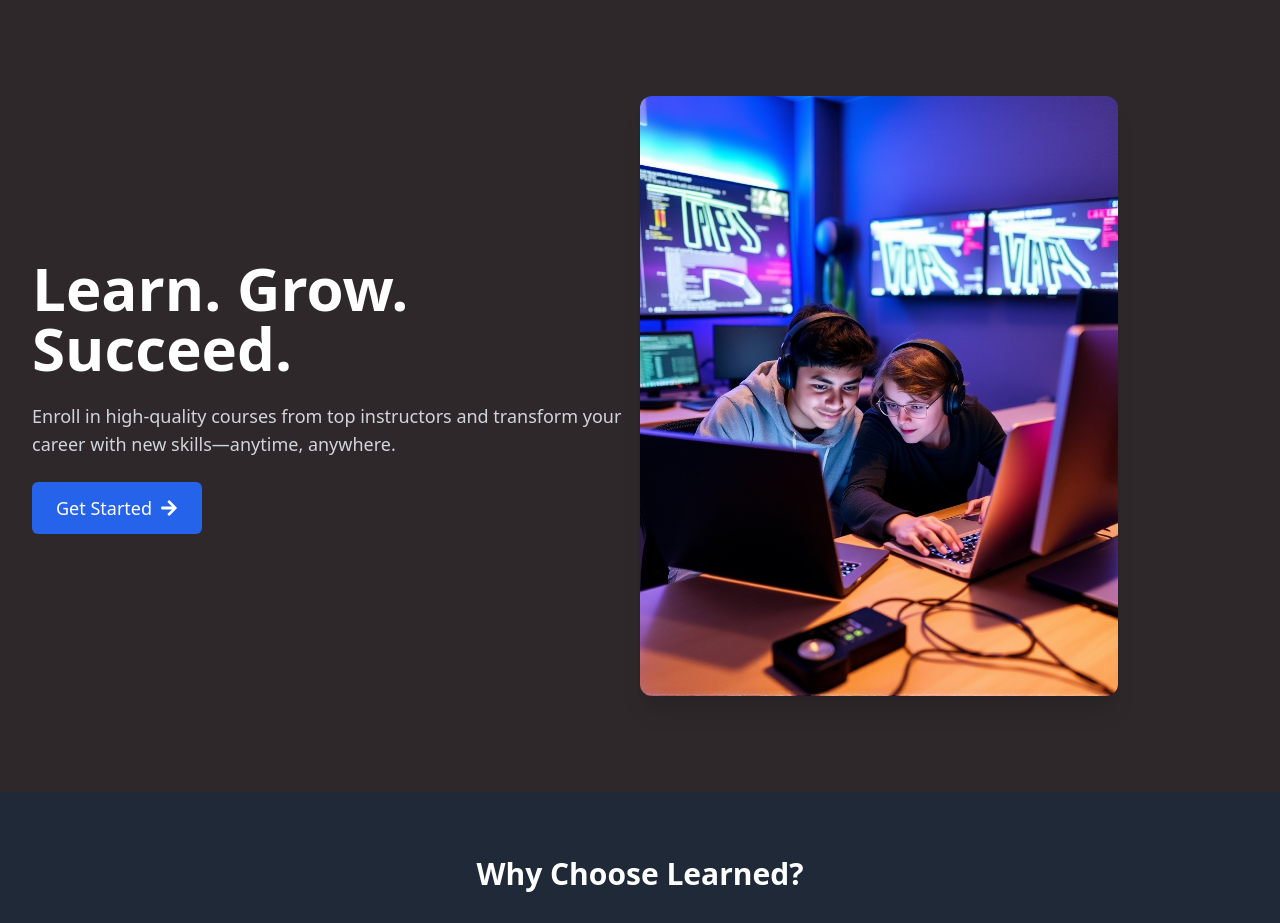
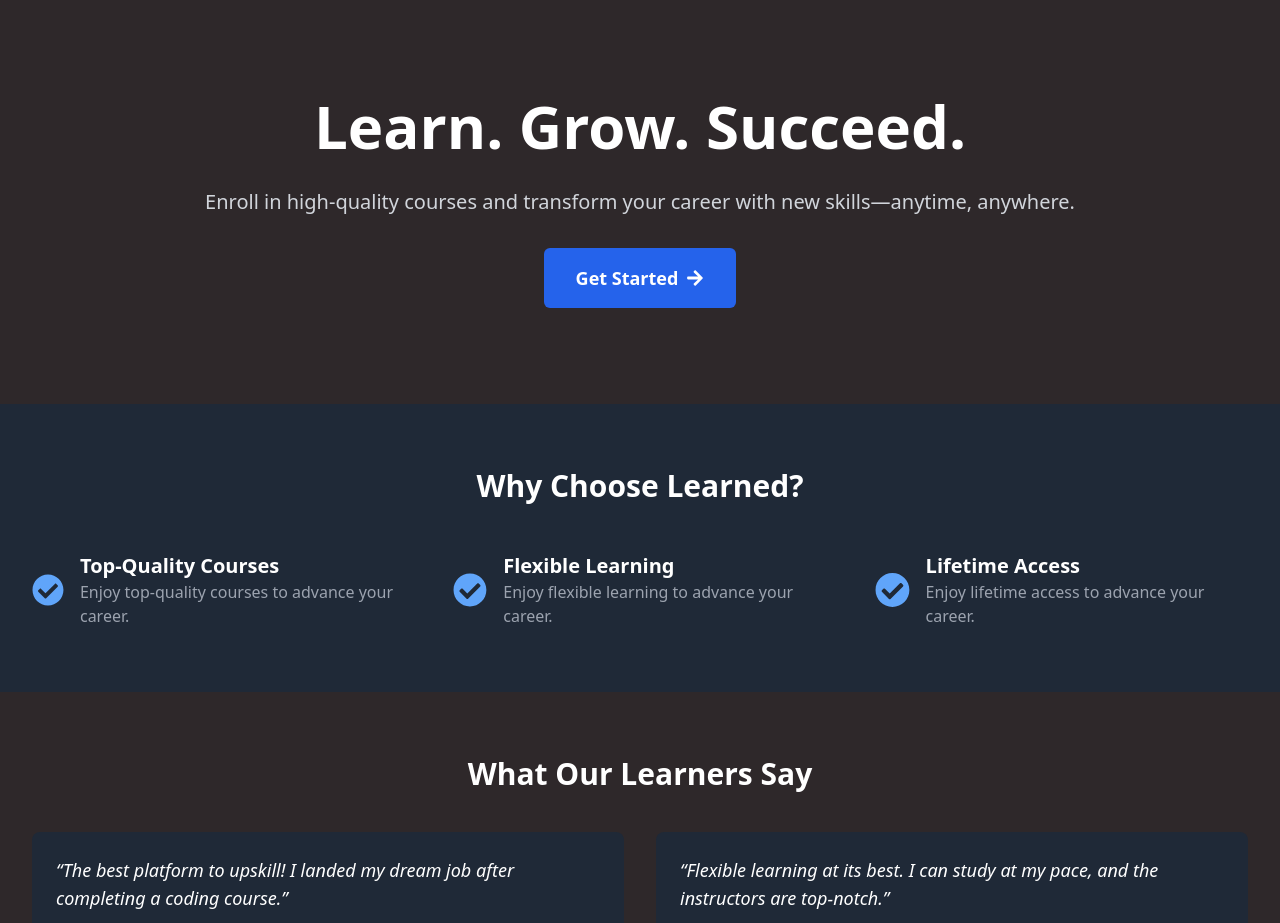
Before and after one commit to Oyedelehabeeb/learned, a React (Vite) app: page /landing-page in a window 1280 px wide. Shown: the top 923 px of the page. Built offline with nearby package versions, Linux system fonts and the light colour scheme.

Commit message:
update landing page

```diff
--- a/src/Features/Authentication/Landing.jsx
+++ b/src/Features/Authentication/Landing.jsx
@@ -1,4 +1,3 @@
-/* eslint-disable react/no-unescaped-entities */
 import { motion } from "framer-motion"; // Animation library
 import { FaArrowRight, FaCheckCircle } from "react-icons/fa";
 import { Link } from "react-router-dom";
@@ -7,48 +6,38 @@ function LandingPage() {
   return (
     <div className="bg-darkGray min-h-screen text-white">
       {/* Hero Section */}
-      <section className="flex flex-col-reverse md:flex-row items-center px-8 py-16 md:py-24">
-        <motion.div
-          initial={{ opacity: 0, x: -100 }}
-          animate={{ opacity: 1, x: 0 }}
+      <section className="flex flex-col items-center justify-center text-center px-8 py-24 space-y-8">
+        <motion.h1
+          initial={{ opacity: 0, y: -50 }}
+          animate={{ opacity: 1, y: 0 }}
           transition={{ duration: 1 }}
-          className="text-center md:text-left md:w-1/2 space-y-6"
+          className="text-5xl md:text-6xl font-extrabold"
         >
-          <h1 className="text-4xl md:text-6xl font-extrabold">
           Learn. Grow. Succeed.
-          </h1>
-          <p className="text-lg text-gray-300">
-            Enroll in high-quality courses from top instructors and transform
-            your career with new skills—anytime, anywhere.
-          </p>
+        </motion.h1>
+        <motion.p
+          initial={{ opacity: 0, y: 50 }}
+          animate={{ opacity: 1, y: 0 }}
+          transition={{ duration: 1.2 }}
+          className="text-lg md:text-xl text-gray-300"
+        >
+          Enroll in high-quality courses and transform your career with new
+          skills—anytime, anywhere.
+        </motion.p>
         <Link
           to="/login"
-            className="inline-flex items-center px-6 py-3 mt-4 bg-blue-600 rounded-md text-lg hover:bg-blue-700 transition"
+          className="inline-flex items-center px-8 py-4 bg-blue-600 rounded-md text-lg font-semibold hover:bg-blue-700 transition"
         >
           Get Started <FaArrowRight className="ml-2" />
         </Link>
-        </motion.div>
-
-        <motion.div
-          initial={{ opacity: 0, y: 100 }}
-          animate={{ opacity: 1, y: 0 }}
-          transition={{ duration: 1.2 }}
-          className="md:w-1/2"
-        >
-          <img
-            src="landing-page-images.png"
-            alt="Learning platform"
-            className="rounded-xl shadow-xl h-[600px]"
-          />
-        </motion.div>
       </section>
 
       {/* Features Section */}
       <section className="px-8 py-16 bg-gray-800">
-        <h2 className="text-3xl font-bold text-center mb-10">
+        <h2 className="text-3xl font-bold text-center mb-12">
           Why Choose Learned?
         </h2>
-        <div className="grid grid-cols-1 md:grid-cols-3 gap-10">
+        <div className="grid grid-cols-1 md:grid-cols-3 gap-12">
           {["Top-Quality Courses", "Flexible Learning", "Lifetime Access"].map(
             (feature, index) => (
               <motion.div
@@ -74,7 +63,7 @@ function LandingPage() {
 
       {/* Testimonials Section */}
       <section className="px-8 py-16 bg-darkGray">
-        <h2 className="text-3xl font-bold text-center mb-8">
+        <h2 className="text-3xl font-bold text-center mb-10">
           What Our Learners Say
         </h2>
         <div className="grid grid-cols-1 md:grid-cols-2 gap-8">
@@ -90,7 +79,7 @@ function LandingPage() {
               transition={{ duration: 0.8, delay: index * 0.2 }}
               className="p-6 bg-gray-800 rounded-lg"
             >
-              <p className="text-lg italic">"{testimonial}"</p>
+              <p className="text-lg italic">{testimonial}</p>
               <span className="block mt-2 text-sm text-gray-400">
                 - Happy Learner
               </span>
@@ -99,20 +88,18 @@ function LandingPage() {
         </div>
       </section>
 
-      {/* Call to Action (CTA) */}
-      <section className="px-8 py-16 bg-blue-600">
-        <div className="text-center">
+      {/* CTA Section */}
+      <section className="px-8 py-16 bg-blue-600 text-center">
         <h2 className="text-4xl font-bold">Start Learning Today</h2>
         <p className="mt-4 text-lg text-gray-100">
           Sign up now and unlock thousands of courses at your fingertips.
         </p>
         <Link
           to="/login"
-            className="mt-6 inline-block px-8 py-4 bg-white text-blue-600 rounded-md text-lg hover:bg-gray-200 transition"
+          className="mt-6 inline-block px-8 py-4 bg-white text-blue-600 rounded-md text-lg font-semibold hover:bg-gray-200 transition"
         >
           Join Now
         </Link>
-        </div>
       </section>
 
       {/* Footer */}
```
Lines whose indentation alone changed are shown as unchanged.
